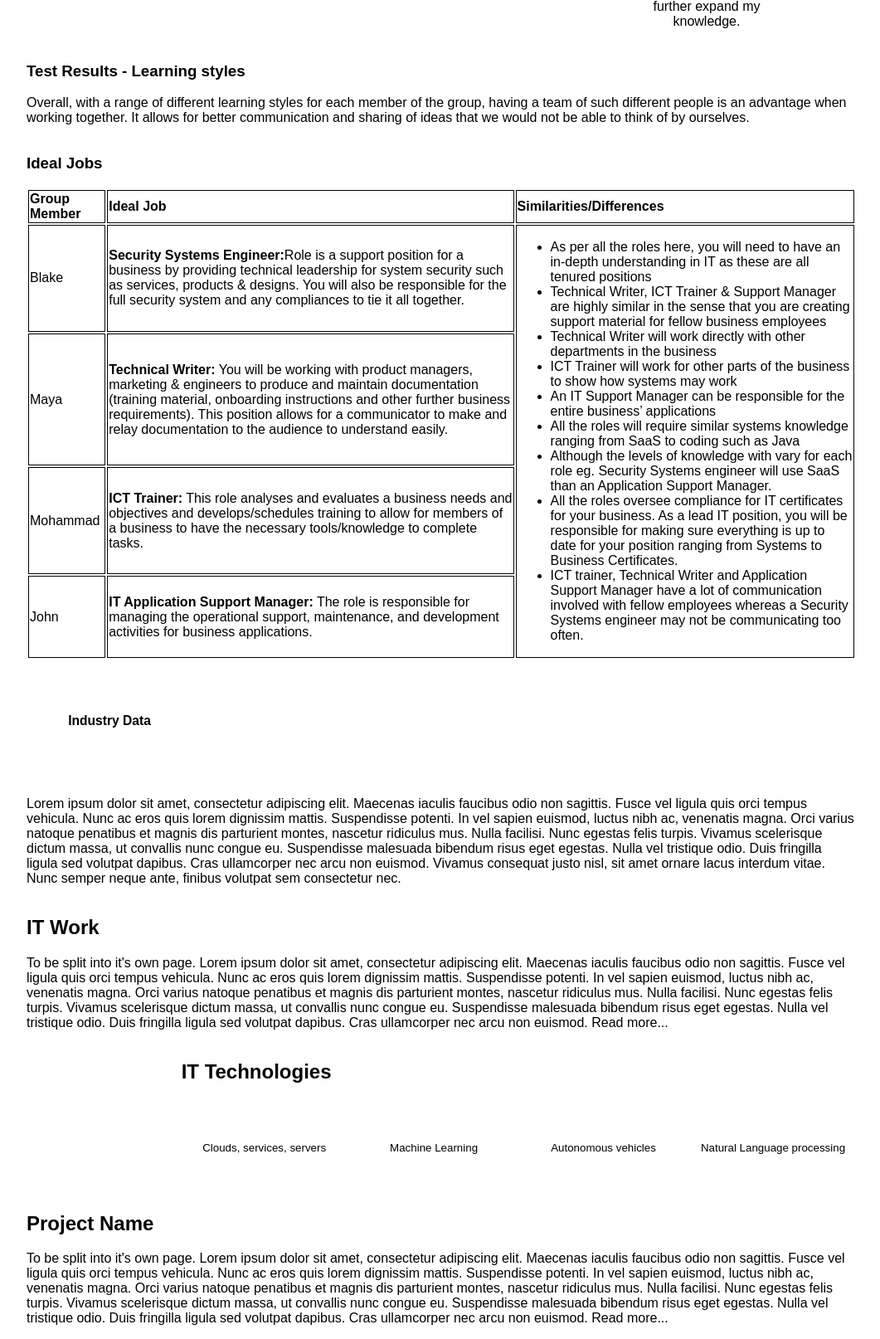
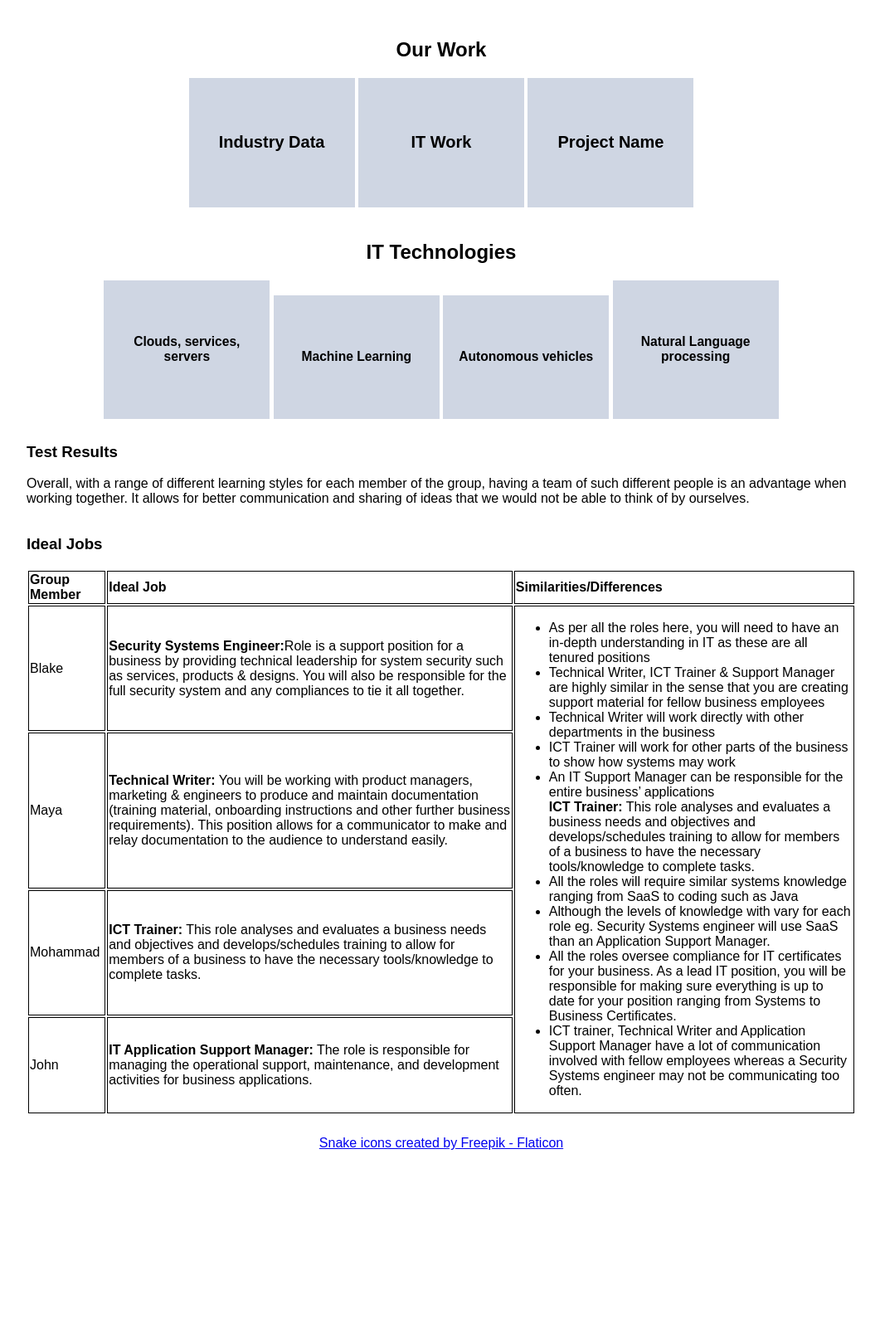
Before and after one commit to MKM-RMIT/IIT-A2, a plain HTML site: page index.html in a window 1280 px wide. Shown: the part 941-2555 px from the top of the page at 83% size, without its empty margins (108-1169 px from the left). After the commit the page ends 2349 px from the top, so only its background shows below. Drawn offline with Linux system fonts and the light colour scheme.

Commit message:
Clean up layout of site

```diff
--- a/index.html
+++ b/index.html
@@ -9,23 +9,23 @@
   <body>
     <div id="header">
         <div class="nav-tab">
-            <img class="icon" id="icon" src="headshot.jpg"></img>
+            <img id="icon" src="snake-light.png"></img>
+            <h1 id="team-name" class="center center-text">Team Basilisk</h1>
             <div id="nav-tab-text">
                 <a href="index.html"><button class="tablinks">Home</button></a>
                 <a href="#about"><button class="tablinks">About Us</button></a>
-                <a href="#it-work"><button class="tablinks">IT Work</button></a>
+                <a href="#our-work"><button class="tablinks">IT Work</button></a>
                 <a href="#it-tech"><button class="tablinks">IT Technologies</button></a>
-                <a href="#it-project"><button class="tablinks">IT Project</button></a>
-                <a href="#references"><button class="tablinks">References</button></a>
+                <a href="#our-work"><button class="tablinks">IT Project</button></a>
                 <a href="#contact"><button class="tablinks">Contact Us</button></a>
             <a href="https://github.com/MKM-RMIT/IIT-A2"><img src="GitHub-Mark-Light-32px.png" id="github-link"></img></a>
             </div>
         </div>
     </div>
     <div id="main" class="center">
+        <!--<img id="filler" alt="A person typing at a keyboard" src="pexels-soumil-kumar-735911.jpg"></img>-->
         <div id="about">
             <div class="section">
-                <h1>About Us</h1>
                 <h2>Meet the Team</h2>
                 <a href="blake.html" class="hidden-link">
                     <div class="member">
@@ -57,8 +57,29 @@
                 </a>
             </div>
         </div>
+            <div class="section center center-text" id="our-work">
+                <h2>Our Work</h2>
+                <div class="it-tech-nav">
+                    <div id="it-tech-nav-text">
+                        <a href="industry-data.html"><button><h2>Industry Data</h2></button></a>
+                        <a href="it-work.html"><button><h2>IT Work</h2></button></a>
+                        <a href="it-work.html"><button><h2>Project Name</h2></button></a>
+                    </div>
+                </div>
+            </div>
+            <div class="section center center-text" id="it-tech">
+                <h2>IT Technologies</h2>
+                <div class="it-tech-nav">
+                    <div id="it-tech-nav-text">
+                        <a href="cloud.html"><button><h3>Clouds, services, servers</h3></button></a>
+                        <a href="ml.html"><button><h3>Machine Learning</h3></button></a>
+                        <a href="autos.html"><button><h3>Autonomous vehicles</h3></button></a>
+                        <a href="nlp.html"><button><h3>Natural Language processing</h3></button></a>
+                    </div>
+                </div>
+            </div>
             <div class="section" id="test-results">
-                <h3>Test Results - Learning styles</h3>
+                <h3>Test Results</h3>
                 <p>
                 Overall, with a range of different learning styles for each member of the group, having a team of such different people is an advantage when working together. It allows for better communication and sharing of ideas that we would not be able to think of by ourselves.
                 </p>
@@ -79,13 +100,27 @@
                     <td rowspan="4">
                         <ul>
                             <li>As per all the roles here, you will need to have an in-depth understanding in IT as these are all tenured positions</li>
+
                             <li>Technical Writer, ICT Trainer & Support Manager are highly similar in the sense that you are creating support material for fellow business employees</li>
+
                             <li>Technical Writer will work directly with other departments in the business</li>
+
                             <li>ICT Trainer will work for other parts of the business to show how systems may work</li>
+
                             <li>An IT Support Manager can be responsible for the entire business’ applications</li>
+<b>ICT Trainer:</b>
+
+
+
+This role analyses and evaluates a business needs and objectives and develops/schedules training to allow for members of a business to have the necessary tools/knowledge to complete tasks.
                             <li>All the roles will require similar systems knowledge ranging from SaaS to coding such as Java</li>
+
                             <li>Although the levels of knowledge with vary for each role eg. Security Systems engineer will use SaaS than an Application Support Manager.</li>
+
+
+
                             <li>All the roles oversee compliance for IT certificates for your business. As a lead IT position, you will be responsible for making sure everything is up to date for your position ranging from Systems to Business Certificates.</li>
+
                             <li>ICT trainer, Technical Writer and Application Support Manager have a lot of communication involved with fellow employees whereas a Security Systems engineer may not be communicating too often.</li>
                         </ul>
                     </td>
@@ -105,41 +140,9 @@
                   </tr>
                 </table>
             </div>
-            <div class="section" id="industry-data">
-                <div class="it-tech-nav">
-                  <div id="it-tech-nav-text">
-                      <a href="industry_data.html"><button><h3>Industry Data</h3></button></a>
-                  </div>
-                </div>
-                <p>
-                Lorem ipsum dolor sit amet, consectetur adipiscing elit. Maecenas iaculis faucibus odio non sagittis. Fusce vel ligula quis orci tempus vehicula. Nunc ac eros quis lorem dignissim mattis. Suspendisse potenti. In vel sapien euismod, luctus nibh ac, venenatis magna. Orci varius natoque penatibus et magnis dis parturient montes, nascetur ridiculus mus. Nulla facilisi. Nunc egestas felis turpis. Vivamus scelerisque dictum massa, ut convallis nunc congue eu. Suspendisse malesuada bibendum risus eget egestas. Nulla vel tristique odio. Duis fringilla ligula sed volutpat dapibus. Cras ullamcorper nec arcu non euismod. Vivamus consequat justo nisl, sit amet ornare lacus interdum vitae. Nunc semper neque ante, finibus volutpat sem consectetur nec.
-                </p>
-            </div>
-
-        <div class="section" id="it-work">
-            <h2>IT Work</h2>
-            <p>
-            To be split into it's own page. Lorem ipsum dolor sit amet, consectetur adipiscing elit. Maecenas iaculis faucibus odio non sagittis. Fusce vel ligula quis orci tempus vehicula. Nunc ac eros quis lorem dignissim mattis. Suspendisse potenti. In vel sapien euismod, luctus nibh ac, venenatis magna. Orci varius natoque penatibus et magnis dis parturient montes, nascetur ridiculus mus. Nulla facilisi. Nunc egestas felis turpis. Vivamus scelerisque dictum massa, ut convallis nunc congue eu. Suspendisse malesuada bibendum risus eget egestas. Nulla vel tristique odio. Duis fringilla ligula sed volutpat dapibus. Cras ullamcorper nec arcu non euismod. Read more...
-            </p>
-        </div>
-        <div class="section" id="it-tech">
-            <h2>IT Technologies</h2>
-            <div class="it-tech-nav">
-                <div id="it-tech-nav-text">
-                    <a href="cloud.html"><button>Clouds, services, servers</button></a>
-                    <a href="ml.html"><button>Machine Learning</button></a>
-                    <a href="autos.html"><button>Autonomous vehicles</button></a>
-                    <a href="nlp.html"><button>Natural Language processing</button></a>
-                </div>
-            </div>
-        </div>
-        <div class="section" id="it-project">
-            <h2>Project Name</h2>
-            <p>
-            To be split into it's own page. Lorem ipsum dolor sit amet, consectetur adipiscing elit. Maecenas iaculis faucibus odio non sagittis. Fusce vel ligula quis orci tempus vehicula. Nunc ac eros quis lorem dignissim mattis. Suspendisse potenti. In vel sapien euismod, luctus nibh ac, venenatis magna. Orci varius natoque penatibus et magnis dis parturient montes, nascetur ridiculus mus. Nulla facilisi. Nunc egestas felis turpis. Vivamus scelerisque dictum massa, ut convallis nunc congue eu. Suspendisse malesuada bibendum risus eget egestas. Nulla vel tristique odio. Duis fringilla ligula sed volutpat dapibus. Cras ullamcorper nec arcu non euismod. Read more...
-            </p>
-        </div>
     </div>
-    <div id="footer"></div>
+    <div id="footer" class="center center-text">
+    <a href="https://www.flaticon.com/free-icons/snake" title="snake icons">Snake icons created by Freepik - Flaticon</a>
+    </div>
   </body>
 </html>
--- a/main.css
+++ b/main.css
@@ -9,6 +9,21 @@ body {
 	width: 5%;
 	max-width: 5%;
 }
+
+#team-name {
+	width: 90%;
+	max-width: 1000px;
+	margin: auto;
+	padding: 1%;
+	margin-top: 10px;
+}
+
+/*#filler {
+    object-fit: cover;
+    width: 100%;
+    height: 400px;
+
+}*/
 
 .icon {
     border-radius: 50%;
@@ -32,7 +47,7 @@ body {
 .center {
 	width: 90%;
 	max-width: 1000px;
-	margin: 30px auto;
+	margin: auto;
 	padding: 1%;
 }
 .center-text {
@@ -64,8 +79,12 @@ body {
     background-color: #212121;
 }
 
+.it-tech-nav {
+    float: center;
+}
+
 .it-tech-nav button {
-    background-color: white;
+    background-color: #cfd6e3;
     margin: auto;
     float: center;
     border: none;
@@ -109,7 +128,7 @@ body {
 }
 
 .section {
-    float: right;
+    overflow: hidden;
 }
 
 table tr td {
```
